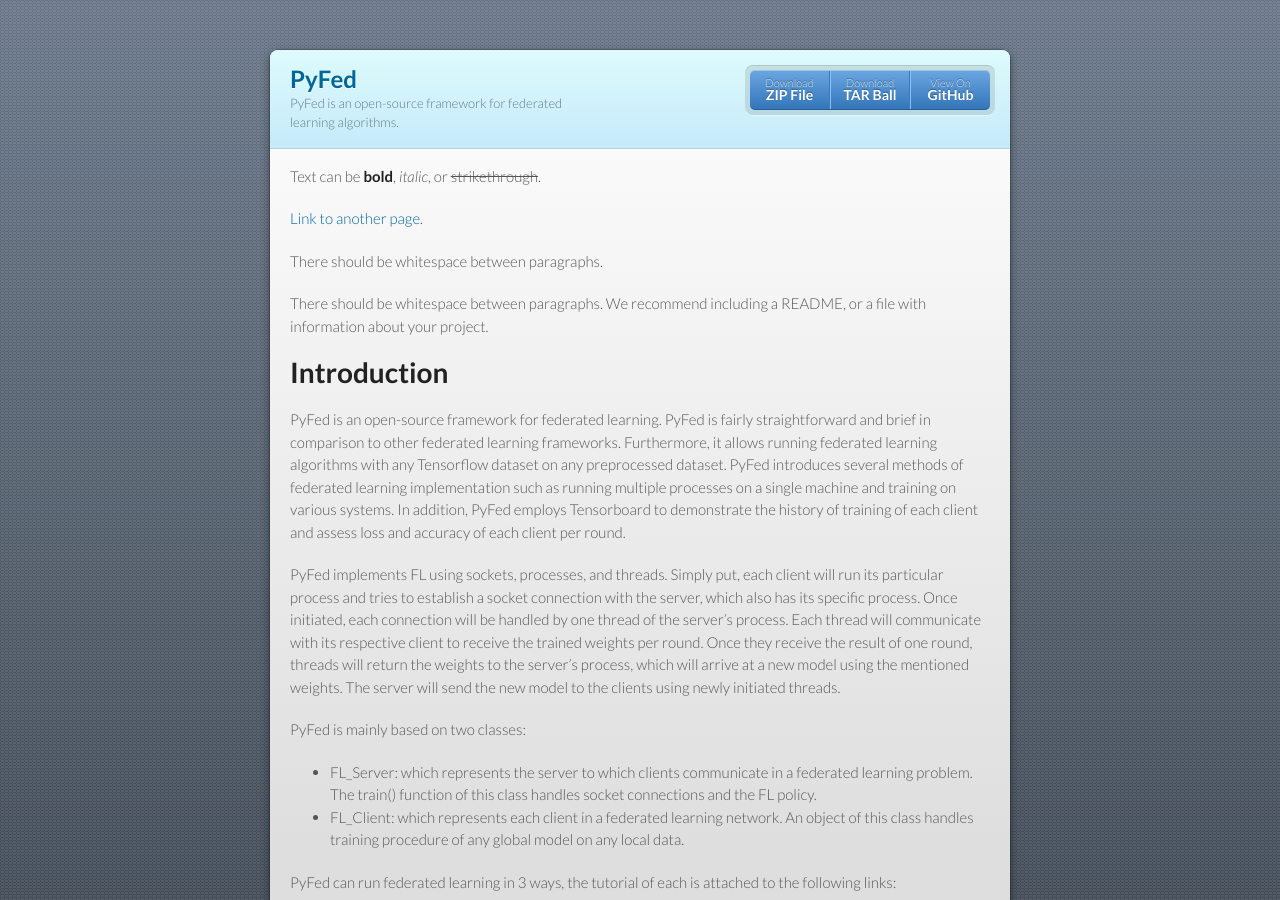
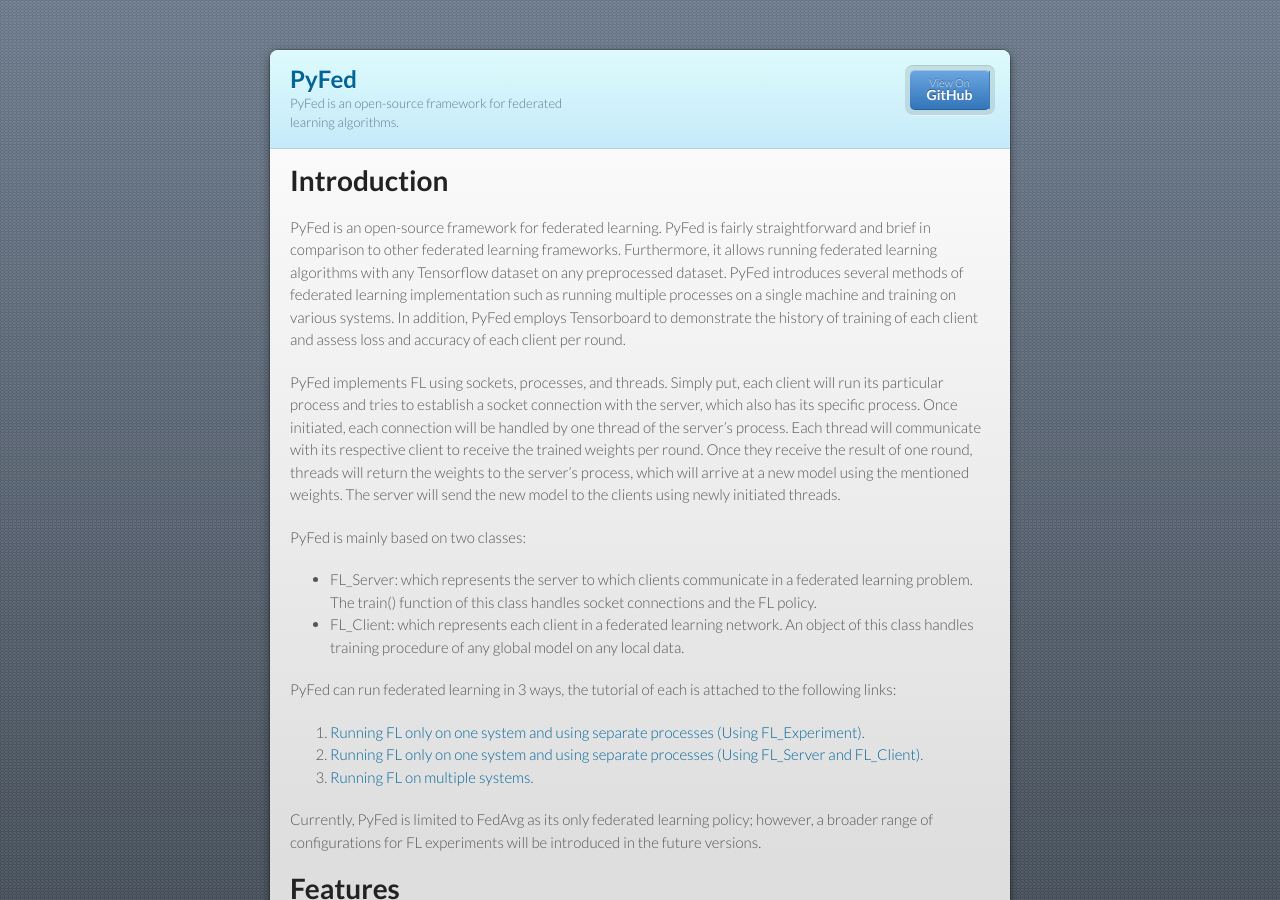
Before and after one commit to amirrezasokhankhosh/PyFed, a Jekyll site: the page built from index.md, in a window 1280 px wide and 900 px high. Built offline with Jekyll 4.4.1, drawn with Linux system fonts in a browser that asks for light colours; our own code applies the rules of GitHub Pages for plain Markdown files.

Commit message:
Initial Docs

```diff
--- a/_config.yml
+++ b/_config.yml
@@ -1,5 +1,5 @@
 title: PyFed
 description: PyFed is an open-source framework for federated learning algorithms.
-show_downloads: true
+show_downloads: false
 google_analytics:
 theme: jekyll-theme-modernist
--- a/index.md
+++ b/index.md
@@ -1,15 +1,3 @@
----
-layout: default
----
-
-Text can be **bold**, _italic_, or ~~strikethrough~~.
-
-[Link to another page](./another-page.html).
-
-There should be whitespace between paragraphs.
-
-There should be whitespace between paragraphs. We recommend including a README, or a file with information about your project.
-
 # Introduction
 PyFed is an open-source framework for federated learning. PyFed is fairly straightforward and brief in comparison to other federated learning frameworks. Furthermore, it allows running federated learning algorithms with any Tensorflow dataset on any preprocessed dataset. PyFed introduces several methods of federated learning implementation such as running multiple processes on a single machine and training on various systems. In addition, PyFed employs Tensorboard to demonstrate the history of training of each client and assess loss and accuracy of each client per round.
 
```
Also changed, not shown: fl_exp.md (+2 -0 lines), multi_proc.md (+2 -0 lines), multi_sys.md (+2 -0 lines).
